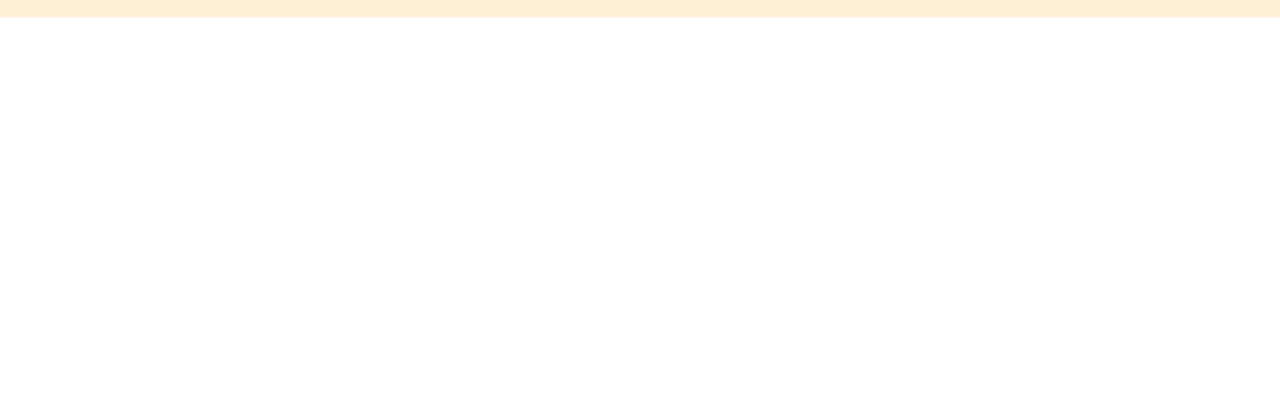
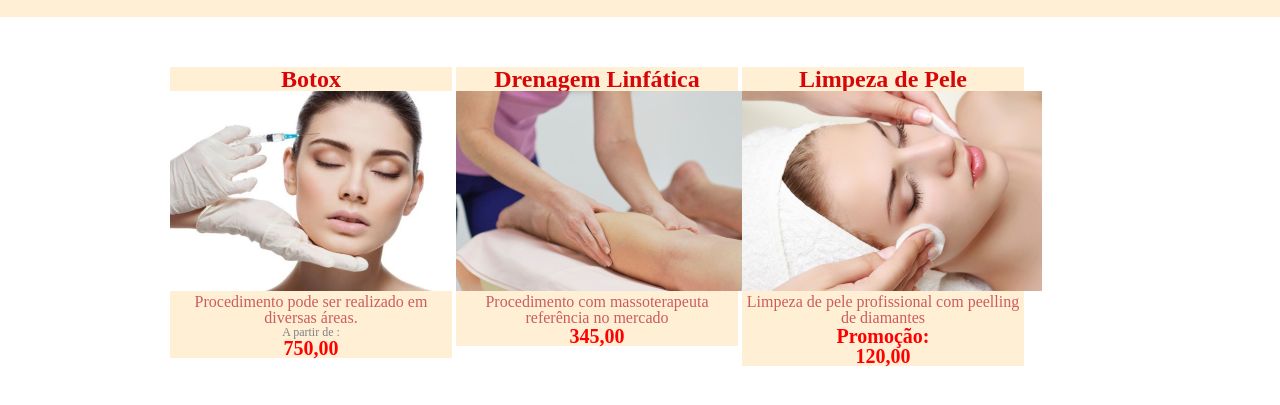
Before and after one commit to slpngl/bellabeauty, a plain HTML site: page servicos.html in a window 1280 px wide. Shown: the part 187-592 px from the top of the page. Drawn offline with Linux system fonts and the light colour scheme.

Commit message:
Estilização da página de serviços

```diff
--- a/servicos.css
+++ b/servicos.css
@@ -33,3 +33,47 @@ nav a {
   font-weight: bold;
   text-decoration: none;
 }
+
+.produtos {
+  width: 940px ;
+  margin: 0 auto;
+  padding: 50px 0;
+}
+
+.produtos li {
+    display: inline-block;
+    text-align: center;
+    width: 30% ;
+    vertical-align: top;
+    background: #FFEFD5;
+    box-sizing: border-box;
+}
+
+.produtos h2{
+  color: #d80707;
+  font-size: 24px;
+  font-weight: bold ;
+}
+
+.preçoProduto {
+  color: red ;
+  font-size: 20px ;
+  font-weight: bold ;
+}
+
+.descricaoProduto {
+  color: #CD5C5C;
+  size: 18px;
+  }
+
+.observação {
+  color: gray;
+  font-size: 12px;
+  font-weight: lighter;
+}
+
+.Promoção {
+  color: red ;
+  font-size: 20px ;
+  font-weight: bolder ;
+}
--- a/servicos.html
+++ b/servicos.html
@@ -7,6 +7,7 @@
     <link rel="stylesheet" href="servicos.css">
   </head>
   <body>
+
     <header>
       <div class="caixa">
 
@@ -22,12 +23,37 @@
           </ul>
       </nav>
     </div>
-
-
     </header>
 
+    <main>
 
+      <ul class="produtos">
 
+        <li>
+          <h2>Botox</h2>
+          <img src="Botox.jpg">
+          <p class="descricaoProduto">Procedimento pode ser realizado em diversas áreas.</p>
+          <p class="observação"> A partir de : </p>
+          <p class="preçoProduto">750,00</p>
+        </li>
+
+        <li>
+          <h2>Drenagem Linfática</h2>
+          <img src="drenagem-linfatica.jpg">
+          <p class="descricaoProduto">Procedimento com massoterapeuta referência no mercado</p>
+          <p class="preçoProduto">345,00</p>
+        </li>
+
+        <li>
+          <h2>Limpeza de Pele</h2>
+          <img src="limpeza-pele.jpg">
+          <p class="descricaoProduto">Limpeza de pele profissional com peelling de diamantes</p>
+          <p class="Promoção">Promoção:</p>
+          <p class="preçoProduto">120,00</p>
+        </li>
+
+      </ul>
+    </main>
 
   </body>
 </html>
```
Also changed, not shown: Botox.jpg (added), drenagem-linfatica.jpg (added), limpeza-pele.jpg (added).
